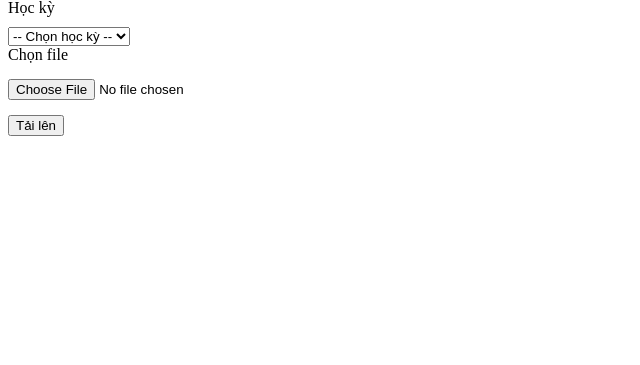
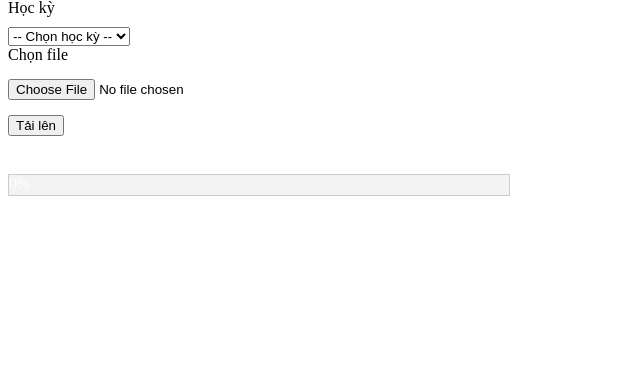
Before and after one commit to SeaNgyn/PHP_Management_Portal, a PHP site: page /views/layouts/upload.php in a window 1280 px wide. Shown: the part 94-459 px from the top of the page, without its empty margins (0-640 px from the left). Run offline with PHP 8.4, Linux system fonts and the light colour scheme.

Commit message:
Fix upload UI/UX

```diff
--- a/views/layouts/upload.php
+++ b/views/layouts/upload.php
@@ -1,10 +1,36 @@
+<!DOCTYPE html>
+<html lang="en">
+
+<head>
+    <meta charset="UTF-8">
+    <title>Upload Excel with Progress</title>
+    <style>
+        #progressBar {
+            width: 100%;
+            background: #f3f3f3;
+            border: 1px solid #ccc;
+            margin-top: 10px;
+        }
+
+        #progressBar div {
+            height: 20px;
+            width: 0%;
+            background-color: green;
+            text-align: center;
+            color: white;
+        }
+    </style>
+</head>
+
+<body>
     <div class="container" style="max-width: 500px; margin-top: 50px;">
         <div class="panel panel-primary">
             <div class="panel-heading" style="height:auto;background-color:blue">
                 <h3 class="panel-title" style="font-size: 20px; font-family: Helvetica; color: white;">Chọn thời khoá biểu</h3>
             </div>
             <div class="panel-body" style="height: 165px;">
-            <form action="upload_file.php" method="post" enctype="multipart/form-data" class="form-horizontal">
+                <!-- <form action="upload_file.php" method="post" enctype="multipart/form-data" class="form-horizontal"> -->
+                <form id="uploadForm" enctype="multipart/form-data" class="form-horizontal">
                     <div class="form-group">
                         <label for="semester" class="col-sm-3 control-label">Học kỳ</label>
                         <div class="col-sm-9" style="margin-top: 10px;">
@@ -16,10 +42,12 @@
                             </select>
                         </div>
                     </div>
+
                     <div class="form-group">
                         <label for="myfile" class="col-sm-3 control-label">Chọn file</label>
                         <div class="col-sm-9">
-                        <input type="file" name="myfile" id="myfile" class="form-control" required style="margin-top: 15px;">
+                            <!-- <input type="file" name="myfile" id="myfile" class="form-control" required style="margin-top: 15px;"> -->
+                            <input type="file" name="fileExcel" class="form-control" style="margin-top: 15px;" required>
                         </div>
                     </div>
                     <div class="form-group">
@@ -29,5 +57,46 @@
                     </div>
                 </form>
             </div>
+            <div id="progressBar">
+                <div>0%</div>
+            </div>
+            <div id="status"></div>
         </div>
     </div>
+
+
+    <script>
+        document.getElementById('uploadForm').addEventListener('submit', function(e) {
+            e.preventDefault();
+
+            const formData = new FormData(this);
+            const xhr = new XMLHttpRequest();
+            xhr.open('POST', '../../upload_process.php', true);
+
+            xhr.onloadstart = function() {
+                document.getElementById('status').textContent = "Uploading file...";
+            };
+
+            xhr.onload = function() {
+                document.getElementById('status').textContent = "Processing file on server...";
+                // Khi PHP trả kết quả xong sẽ override status
+                setTimeout(() => {
+                    document.getElementById('status').innerHTML = xhr.responseText;
+                }, 500); // Giả lập delay
+            };
+
+            xhr.upload.onprogress = function(e) {
+                if (e.lengthComputable) {
+                    const percent = Math.round((e.loaded / e.total) * 100);
+                    const bar = document.querySelector('#progressBar div');
+                    bar.style.width = percent + '%';
+                    bar.textContent = percent + '%';
+                }
+            };
+
+            xhr.send(formData);
+        });
+    </script>
+</body>
+
+</html>
```
Lines whose indentation alone changed are shown as unchanged.
